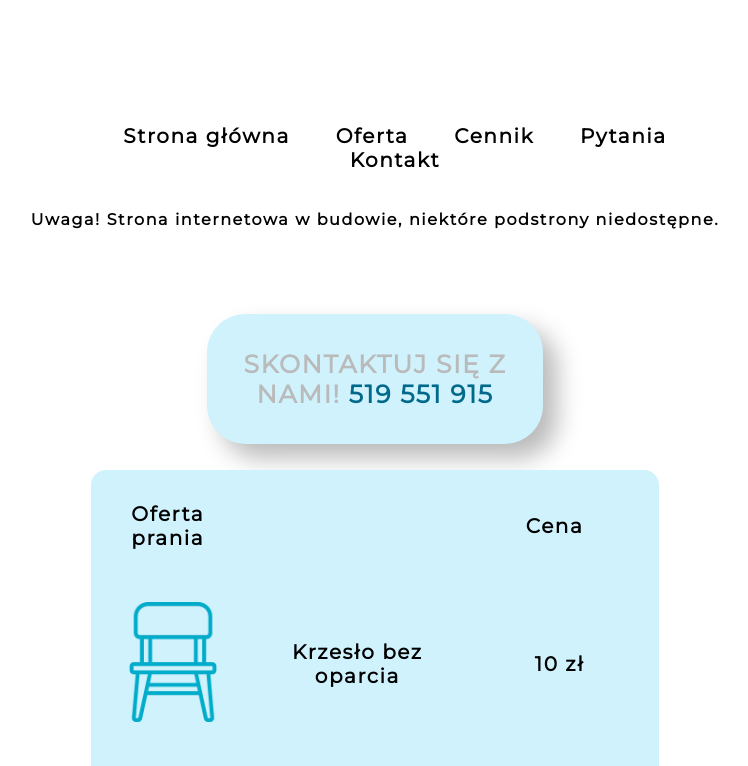
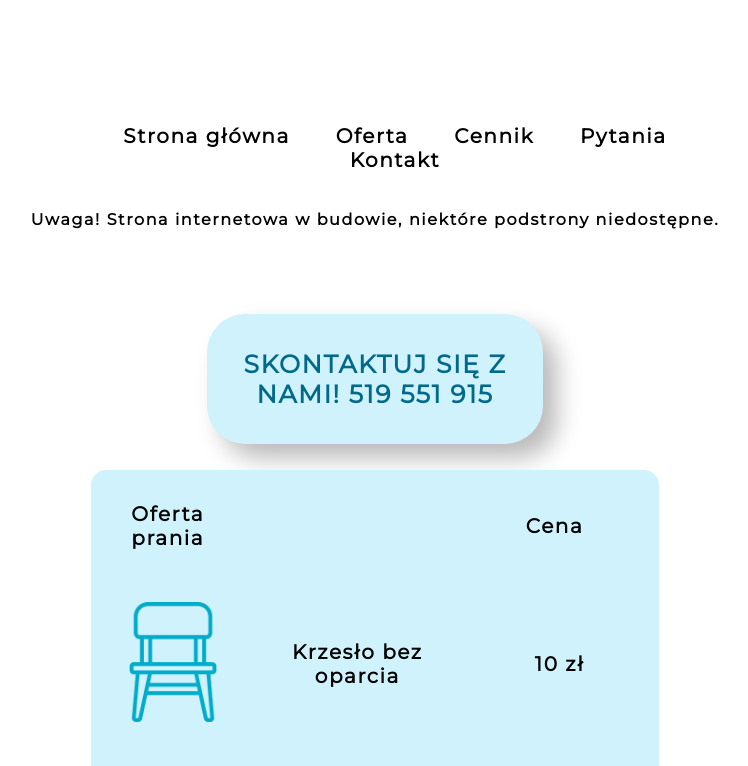
Before and after one commit to PranieBialyMis/PranieBialyMis, a plain HTML site: page index.html in a window 1280 px wide. Shown: the top 766 px of the page, without its empty margins (265-1013 px from the left). Drawn offline with Linux system fonts and the light colour scheme.

Commit message:
Update index.html

```diff
--- a/index.html
+++ b/index.html
@@ -71,7 +71,7 @@
             margin: 10px auto;
             padding: 10px ;
             font-size: 25px;
-            color:#bababa;
+            color:#016a8a;
             border-radius: 38px;
             background: rgb(207, 242, 253);
             box-shadow:  14px 14px 24px #bababa,
```
